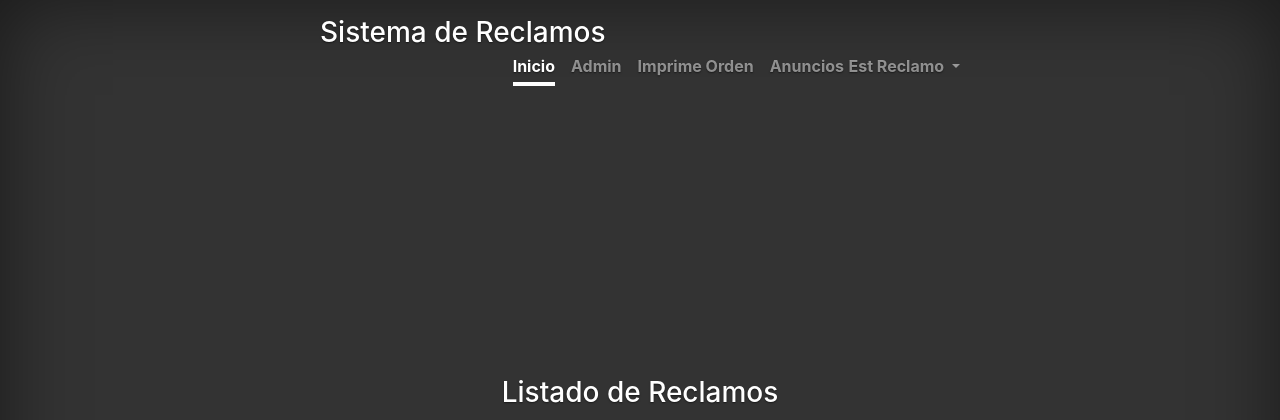
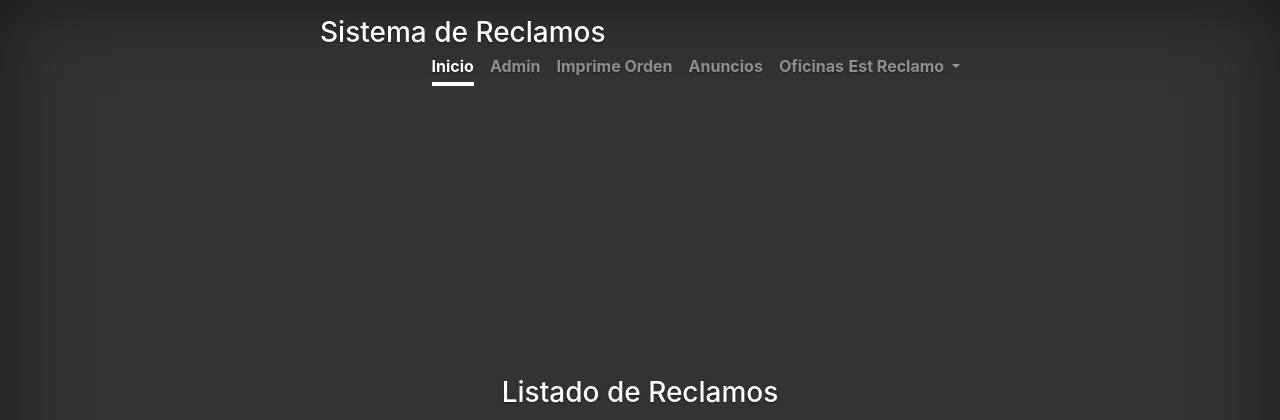
Before and after one commit to luerba/reclamosintsl, a Django app: page / in a window 1280 px wide. Shown: the top 420 px of the page. Run offline with Django 3.2, Linux system fonts and the light colour scheme; data that the repository does not hold is empty; some libraries are stand-ins or nearby versions.

Commit message:
“nconfig1”

```diff
--- a/appreclamo/templates/index.html
+++ b/appreclamo/templates/index.html
@@ -78,6 +78,7 @@
           <a class="nav-link" href="{{admi_url}}">Admin</a>
           <a class="nav-link" href="{{lrec_url}}">Imprime Orden </a>
           <a class="nav-link" href="{{anuncio_url}}">Anuncios </a>
+          <a class="nav-link" href="https://progintendenciasl.wixsite.com/misitio/distribicion-de-oficinas">Oficinas </a>
           <a> &nbsp </a>
           <!-- Dropdown -->
     <li class="nav-item dropdown">
```
